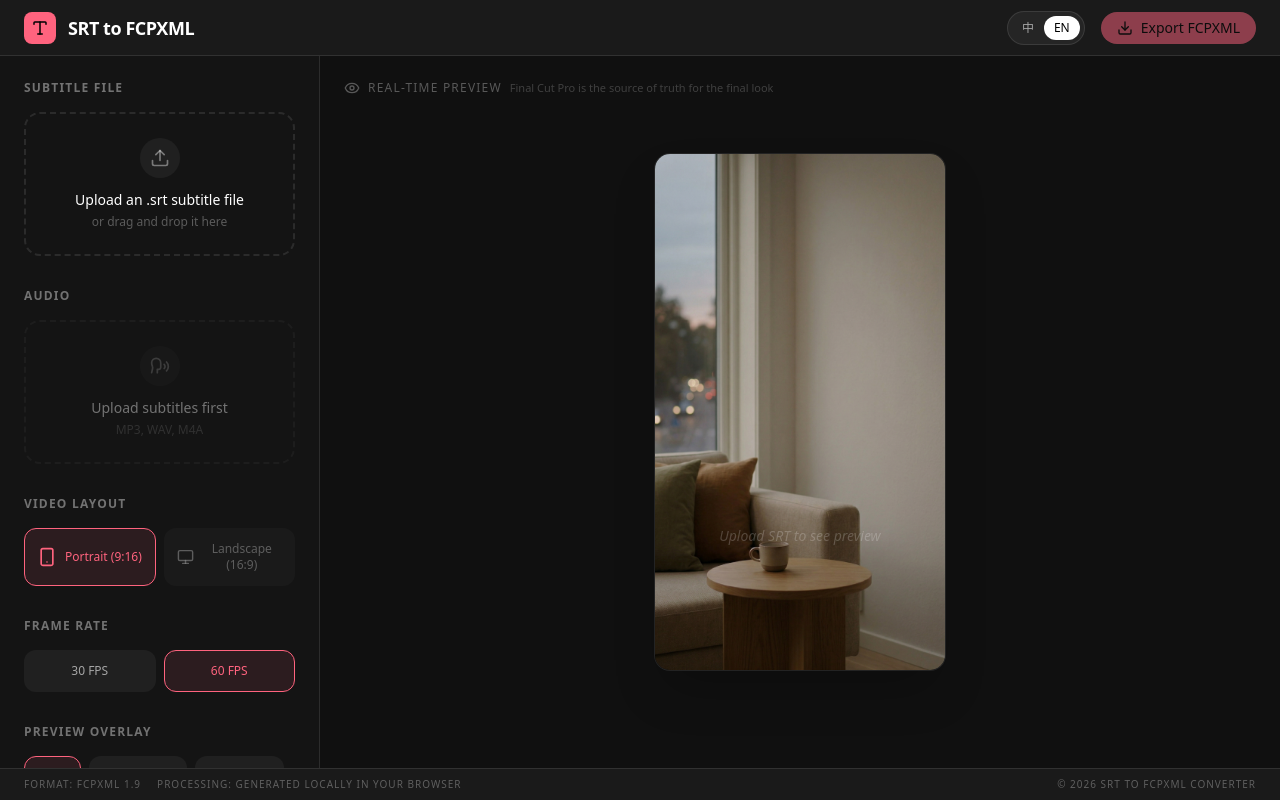
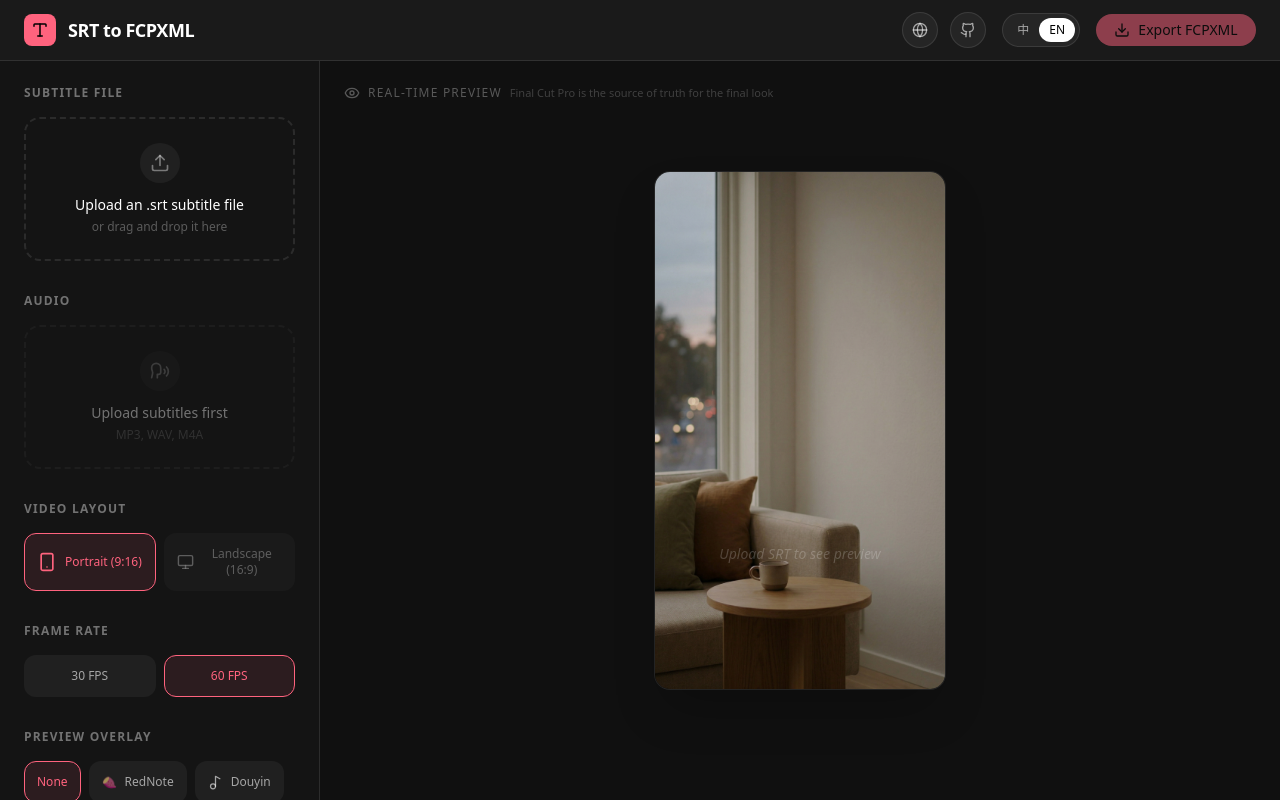
Before and after one commit to linx4200/srt-to-fcpxml-converter, a React (Vite) app: page / in a window 1280 px wide. Built offline with nearby package versions, Linux system fonts and the light colour scheme.

Commit message:
refactor: remove Footer component and update Header with external links

```diff
--- a/src/App.tsx
+++ b/src/App.tsx
@@ -3,7 +3,6 @@ import { usePlayback } from './hooks/usePlayback';
 import { parseSrt, generateFcpxml, splitSubtitlesByWidth } from './utils';
 import { SrtEntry, SubtitleStyle } from './types';
 import { Header } from './components/layout/Header';
-import { Footer } from './components/layout/Footer';
 import { SettingsPanel } from './components/settings/SettingsPanel';
 import { PreviewPanel } from './components/preview/PreviewPanel';
 import { message } from './components/message';
@@ -179,8 +178,6 @@ export default function App() {
           onEntriesChange={setTimelineEntries}
         />
       </main>
-
-      <Footer />
     </div>
   );
 }
--- a/src/components/layout/Footer.tsx
+++ /dev/null
@@ -1,17 +0,0 @@
-import { useI18n } from '../../i18n';
-
-export function Footer() {
-  const { t } = useI18n();
-
-  return (
-    <footer className="h-8 border-t border-white/10 bg-[#1a1a1a] flex items-center px-6 justify-between text-[10px] uppercase tracking-widest text-white/30 shrink-0">
-      <div className="flex gap-4">
-        <span>{t('footerFormat')}</span>
-        <span>{t('footerEngine')}</span>
-      </div>
-      <div>
-        {t('footerCopyright')}
-      </div>
-    </footer>
-  );
-}
--- a/src/components/layout/Header.tsx
+++ b/src/components/layout/Header.tsx
@@ -1,4 +1,4 @@
-import { Type, Download } from 'lucide-react';
+import { Type, Download, Globe, Github } from 'lucide-react';
 import { useI18n } from '../../i18n';
 
 interface HeaderProps {
@@ -6,18 +6,43 @@ interface HeaderProps {
   onExport: () => void;
 }
 
+const AUTHOR_WEBSITE_URL = 'https://xinranliu.me/';
+const GITHUB_REPO_URL = 'https://github.com/linx4200/srt-to-fcpxml-converter';
+
 export function Header({ canExport, onExport }: HeaderProps) {
   const { language, setLanguage, t } = useI18n();
 
   return (
-    <header className="h-14 border-b border-white/10 flex items-center justify-between px-6 bg-[#1a1a1a] shrink-0">
+    <header className="min-h-14 border-b border-white/10 flex items-center justify-between px-6 py-3 bg-[#1a1a1a] shrink-0 gap-4 flex-wrap">
       <div className="flex items-center gap-3">
         <div className="w-8 h-8 bg-theme-primary rounded-lg flex items-center justify-center">
           <Type size={18} className="text-black" />
         </div>
         <h1 className="text-lg font-semibold tracking-tight">{t('appTitle')}</h1>
       </div>
-      <div className="flex items-center gap-4">
+      <div className="flex items-center gap-4 flex-wrap justify-end">
+        <nav className="flex items-center gap-3 text-sm text-white/60">
+          <a
+            href={AUTHOR_WEBSITE_URL}
+            target="_blank"
+            rel="noreferrer"
+            aria-label={t('authorWebsite')}
+            title={t('authorWebsite')}
+            className="flex h-9 w-9 items-center justify-center rounded-full border border-white/10 bg-white/5 transition-colors hover:text-white hover:bg-white/10"
+          >
+            <Globe size={16} />
+          </a>
+          <a
+            href={GITHUB_REPO_URL}
+            target="_blank"
+            rel="noreferrer"
+            aria-label={t('githubRepo')}
+            title={t('githubRepo')}
+            className="flex h-9 w-9 items-center justify-center rounded-full border border-white/10 bg-white/5 transition-colors hover:text-white hover:bg-white/10"
+          >
+            <Github size={16} />
+          </a>
+        </nav>
         <div className="flex items-center rounded-full border border-white/10 bg-white/5 p-1">
           <button
             type="button"
@@ -41,7 +66,7 @@ export function Header({ canExport, onExport }: HeaderProps) {
         <button
           onClick={onExport}
           disabled={!canExport}
-          className="flex items-center gap-2 bg-theme-primary hover:bg-theme-primary-soft disabled:opacity-50 disabled:hover:bg-theme-primary text-black px-4 py-1.5 rounded-full text-sm font-medium transition-all"
+          className="flex w-40 items-center justify-center gap-2 bg-theme-primary hover:bg-theme-primary-soft hover:cursor-pointer disabled:opacity-50 disabled:cursor-not-allowed text-black px-4 py-1.5 rounded-full text-sm font-medium transition-all"
         >
           <Download size={16} />
           {t('exportFcpxml')}
--- a/src/components/settings/SplitSubtitlesButton.tsx
+++ b/src/components/settings/SplitSubtitlesButton.tsx
@@ -17,22 +17,22 @@ export function SplitSubtitlesButton({ canSplit, onSplitSubtitles }: SplitSubtit
     if (!buttonRef.current) return { top: 0, left: 0 };
     const rect = buttonRef.current.getBoundingClientRect();
     return {
-      top: rect.top + rect.height / 2, // 8px above the button
-      left: rect.left, // center horizontally
+      top: rect.top,
+      left: rect.left,
     };
   };
 
   const tooltipContent = showTooltip ? (
     <div
-      className="fixed px-3 py-2 bg-black/90 text-white text-xs rounded-lg whitespace-nowrap z-50 border border-white/20 pointer-events-none"
+      className="fixed px-3 py-2 bg-black/90 text-white/80 text-xs rounded-lg whitespace-nowrap z-50 pointer-events-none"
       style={{
         top: `${getTooltipPosition().top}px`,
         left: `${getTooltipPosition().left}px`,
-        transform: 'translateY(100%)',
+        transform: 'translateY(-120%)',
       }}
     >
       {t('splitTooltip')}
-      <div className="absolute -top-1 left-1/8 w-0 h-0 border-l-4 border-r-4 border-b-4 border-transparent border-b-black/90"></div>
+      <div className="absolute -bottom-1 left-1/8 w-0 h-0 border-l-4 border-r-4 border-t-4 border-transparent border-t-black/90"></div>
     </div>
   ) : null;
 
--- a/src/i18n.tsx
+++ b/src/i18n.tsx
@@ -23,6 +23,8 @@ const translations = {
   zh: {
     appTitle: 'SRT 转 FCPXML',
     exportFcpxml: '导出 FCPXML',
+    authorWebsite: '作者网站',
+    githubRepo: 'GitHub 仓库',
     languageZh: '中',
     languageEn: 'EN',
     uploadSuccess: '字幕已上传，并已自动拆行',
@@ -31,8 +33,6 @@ const translations = {
     downloadStarted: 'FCPXML 已开始下载',
     previewTitle: '实时预览',
     previewHint: '实际导入效果以 Final Cut Pro 为准',
-    footerFormat: '格式：FCPXML 1.9',
-    footerEngine: '处理方式：浏览器本地生成',
     footerCopyright: '© 2026 SRT 转 FCPXML 转换器',
     subtitleFile: '字幕文件',
     srtLoaded: '已上传 SRT',
@@ -70,6 +70,8 @@ const translations = {
   en: {
     appTitle: 'SRT to FCPXML',
     exportFcpxml: 'Export FCPXML',
+    authorWebsite: 'Author Website',
+    githubRepo: 'GitHub Repository',
     languageZh: '中',
     languageEn: 'EN',
     uploadSuccess: 'Subtitles uploaded and auto-split.',
@@ -78,8 +80,6 @@ const translations = {
     downloadStarted: 'Your FCPXML download has started.',
     previewTitle: 'Real-time Preview',
     previewHint: 'Final Cut Pro is the source of truth for the final look',
-    footerFormat: 'Format: FCPXML 1.9',
-    footerEngine: 'Processing: Generated locally in your browser',
     footerCopyright: '© 2026 SRT to FCPXML Converter',
     subtitleFile: 'Subtitle File',
     srtLoaded: 'SRT Uploaded',
```
